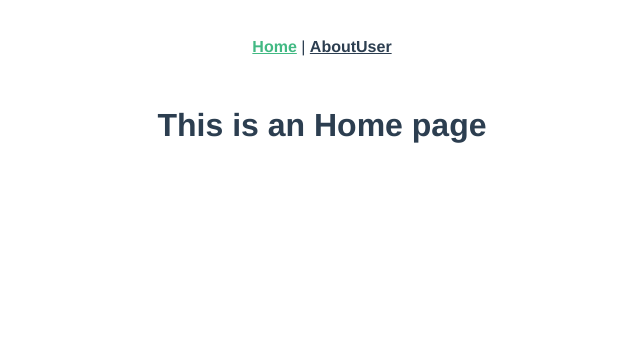
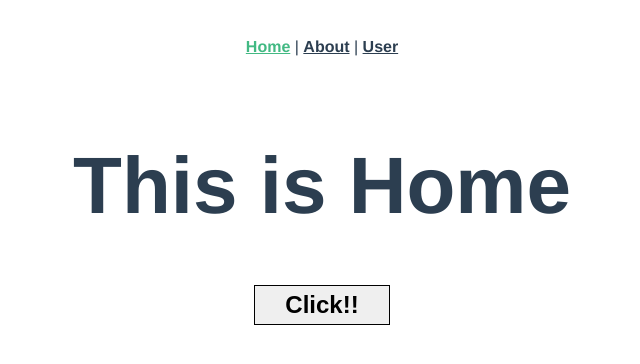
Before and after one commit to kawamataryo/axios-training, a Vue app: page / in a window 1280 px wide. Shown: the top 364 px of the page, without its empty margins (318-958 px from the left). Built offline with nearby package versions, Linux system fonts and the light colour scheme.

Commit message:
初期ページ設定完了

```diff
--- a/src/App.vue
+++ b/src/App.vue
@@ -1,11 +1,13 @@
 <template>
   <div id="app">
     <div id="nav">
-      <router-link to="/">Home</router-link> |
+      <router-link to="/">Home</router-link>
+      |
       <router-link to="/about">About</router-link>
+      |
       <router-link to="/user">User</router-link>
     </div>
-    <router-view />
+    <router-view/>
   </div>
 </template>
 
@@ -17,6 +19,7 @@
     text-align: center;
     color: #2c3e50;
   }
+
   #nav {
     padding: 30px;
   }
@@ -29,4 +32,16 @@
   #nav a.router-link-exact-active {
     color: #42b983;
   }
+
+  h1 {
+    font-size: 5rem;
+  }
+
+  .btn {
+    cursor: pointer;
+    font-weight: bold;
+    font-size: 1.5rem;
+    padding: 5px 30px;
+    border: 1px solid #000;
+  }
 </style>
--- a/src/views/About.vue
+++ b/src/views/About.vue
@@ -1,9 +1,19 @@
 <template>
-  <div class="about"><h1>This is an about page</h1></div>
+  <div class="about">
+    <h1>This is About</h1>
+    <button
+      href=""
+      class="btn eop"
+      eop-action="click"
+      eop-contents="About-btn-click"
+    >
+      Click!!
+    </button>
+  </div>
 </template>
 
 <script>
-  export default {
-    name: "about",
-  };
+export default {
+  name: "about"
+};
 </script>
--- a/src/views/Home.vue
+++ b/src/views/Home.vue
@@ -1,9 +1,19 @@
 <template>
-  <div class="about"><h1>This is an Home page</h1></div>
+  <div class="home">
+    <h1>This is Home</h1>
+    <button
+      href=""
+      class="btn eop"
+      eop-action="click"
+      eop-contents="home-btn-click"
+    >
+      Click!!
+    </button>
+  </div>
 </template>
 
 <script>
 export default {
-  name: "home",
+  name: "home"
 };
 </script>
--- a/src/views/User.vue
+++ b/src/views/User.vue
@@ -1,13 +1,21 @@
 <template>
-  <div class="about"><h1>This is an user page</h1></div>
+  <div class="User">
+    <h1>This is User</h1>
+    <button
+      href=""
+      class="btn eop"
+      eop-action="click"
+      eop-contents="user-btn-click"
+    >
+      Click!!
+    </button>
+  </div>
 </template>
 
 <script>
-  export default {
-    name: "User"
-  }
+export default {
+  name: "User"
+};
 </script>
 
-<style scoped>
-
-</style>
+<style scoped></style>
```
Also changed, not shown: 1 other file (tests, documents, lock files or other folders). Lines whose indentation alone changed are shown as unchanged.
